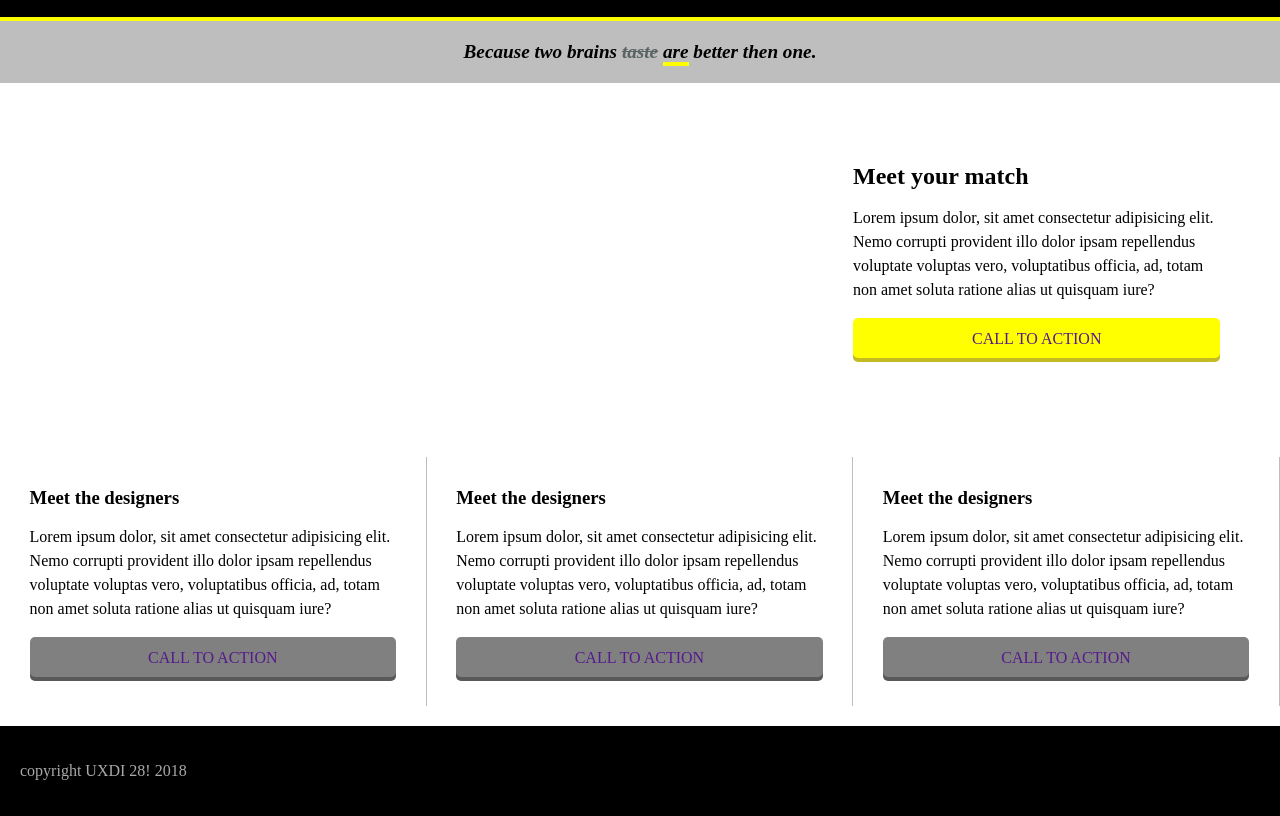
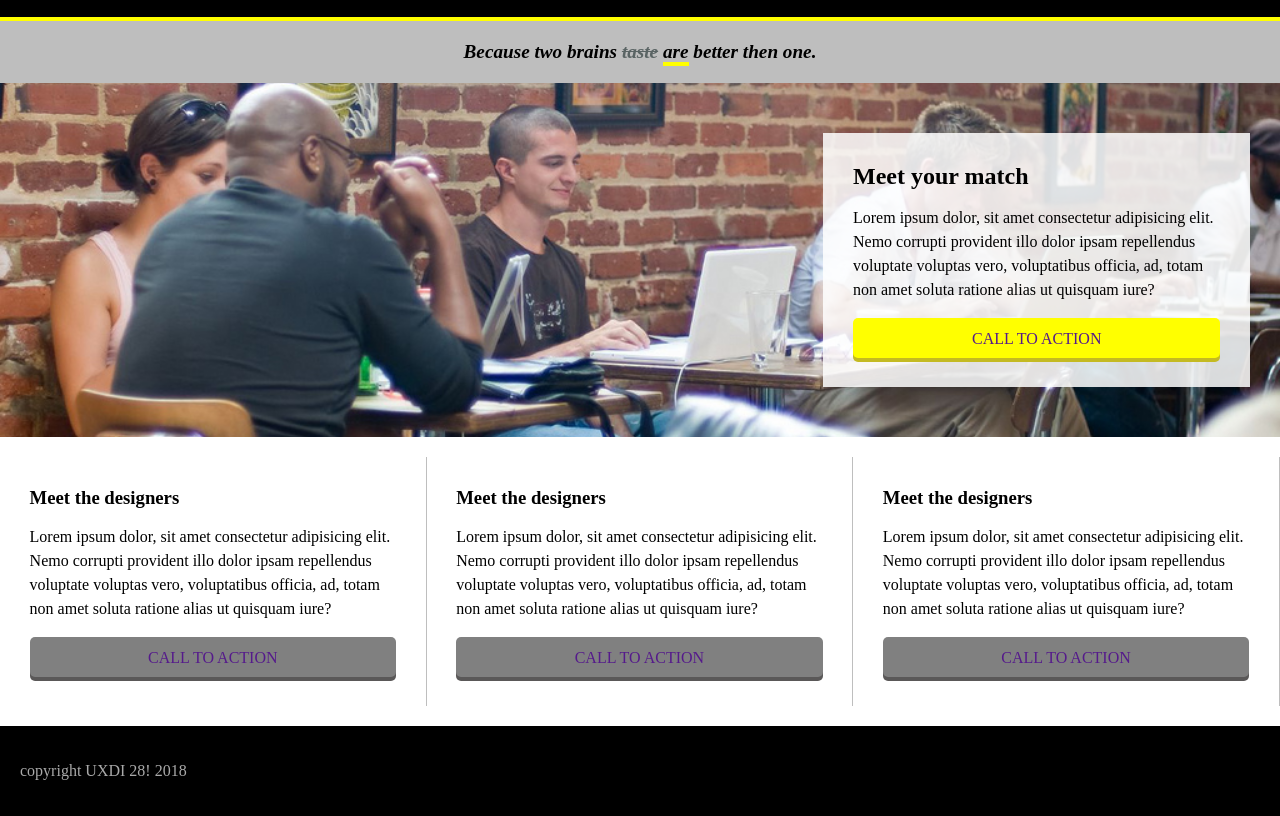
Before and after one commit to macula-cc/Layouts, a plain HTML site: page index.html in a window 1280 px wide. Shown: the part 98-914 px from the top of the page. Drawn offline with Linux system fonts and the light colour scheme; the site is published under a folder, as on GitHub Pages, so addresses that start at the root find nothing; a script that the page names is missing.

Commit message:
Update style.css

```diff
--- a/style.css
+++ b/style.css
@@ -61,7 +61,7 @@ blockquote {
 }
 
 .hero {
-  background-image: url(/images/coworking.jpg);
+  background-image: url(./images/coworking.jpg);
   background-size: 100% auto;
   background-repeat: no-repeat;
   background-position: center;
```
